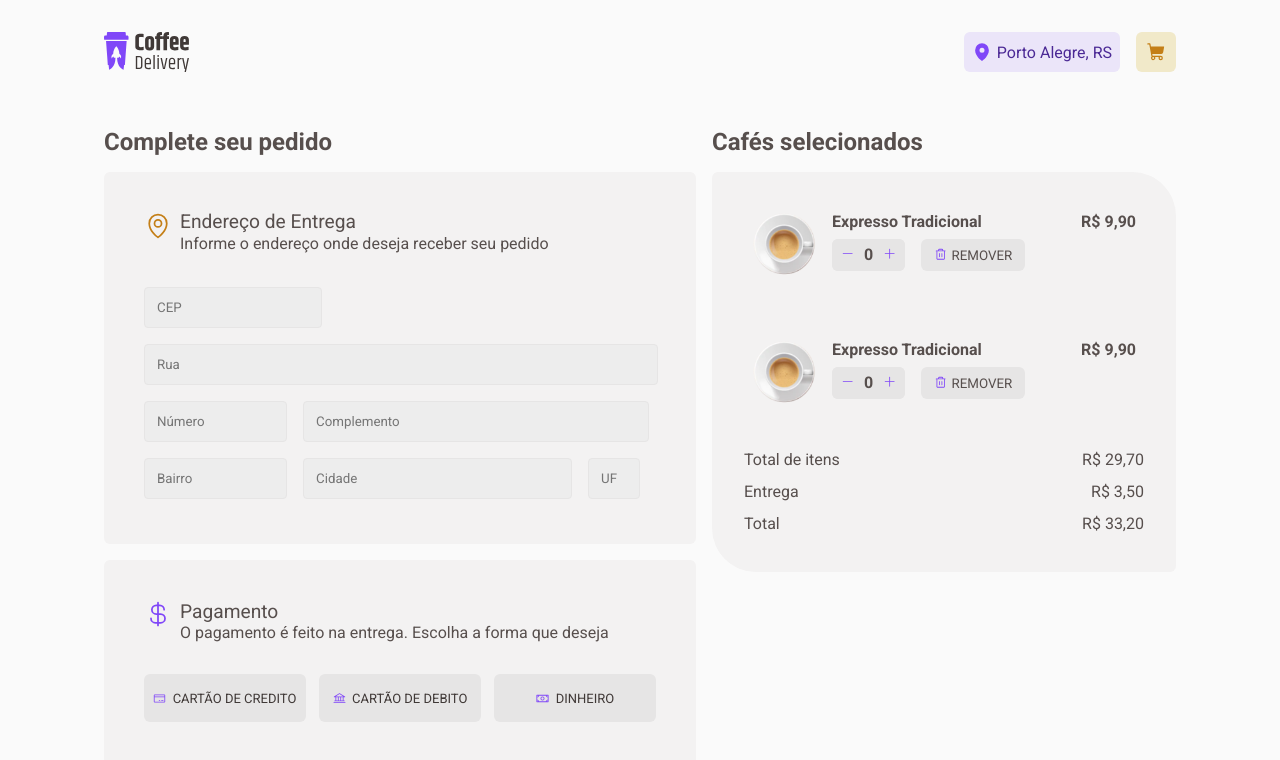
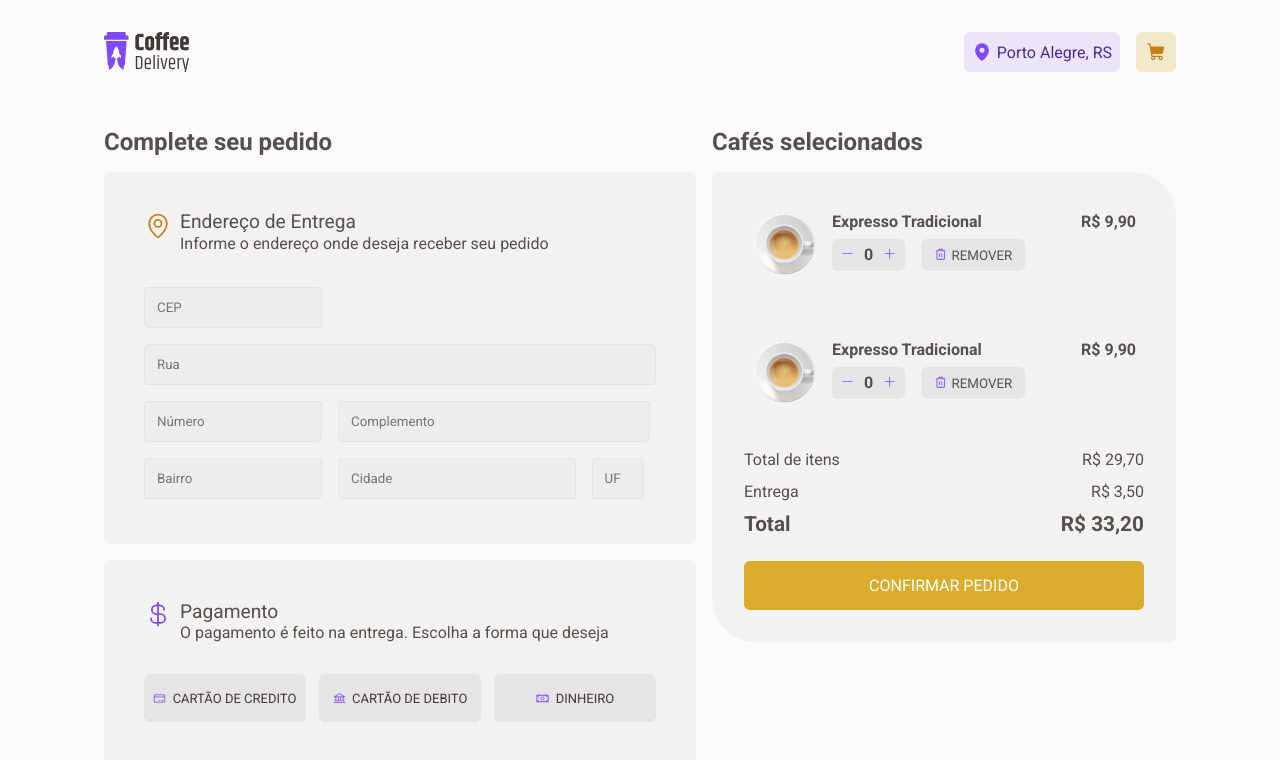
Before and after one commit to joaopfrancaf/coffe-delivey, a React (Vite) app: page /checkout in a window 1280 px wide. Shown: the top 760 px of the page. Built offline with nearby package versions, Linux system fonts and the light colour scheme.

Commit message:
checkout style done

```diff
--- a/src/pages/Checkout/index.tsx
+++ b/src/pages/Checkout/index.tsx
@@ -1,5 +1,5 @@
 import Carrinho from "../../components/Carrinho";
-import { ButtonDiv, ButtonWrapp, CheckoutTotals, DivCheckoutCarrinho, DivCheckoutCarrinhoContainer, DivCheckoutContainer, DivCheckoutSeuPedido, DivCheckoutSeuPedidoContainer, DivCheckoutSeuPedidoEndereco, DivDescricao, DivForm, DivPagamento, InputStyled } from "./style";
+import { ButtonDiv, ButtonWrapp, CheckoutTotals, DivCheckoutCarrinho, DivCheckoutCarrinhoContainer, DivCheckoutContainer, DivCheckoutSeuPedido, DivCheckoutSeuPedidoContainer, DivCheckoutSeuPedidoEndereco, DivDescricao, DivForm, DivPagamento, FinishButton, InputStyled } from "./style";
 import { MapPin, CurrencyDollar, CreditCard, Bank, Money } from "@phosphor-icons/react";
 
 export default function Checkout() {
@@ -19,12 +19,12 @@ export default function Checkout() {
                         </DivCheckoutSeuPedidoEndereco>
 
                         <DivForm>
-                            <InputStyled placeholder="CEP" />
-                            <InputStyled placeholder="Rua" size={68} />
-                            <InputStyled placeholder="Número" size={15} />
-                            <InputStyled placeholder="Complemento" size={44} />
-                            <InputStyled placeholder="Bairro" size={15} />
-                            <InputStyled placeholder="Cidade" size={33} />
+                            <InputStyled placeholder="CEP"  />
+                            <InputStyled placeholder="Rua"  id="rua" className="inputrua"/>
+                            <InputStyled placeholder="Número"/>
+                            <InputStyled placeholder="Complemento"  className="inputcomplemento"/>
+                            <InputStyled placeholder="Bairro"  />
+                            <InputStyled placeholder="Cidade"  className="inputcidade" />
                             <InputStyled placeholder="UF" size={2} />
                         </DivForm>
                     </DivCheckoutSeuPedido>
@@ -57,8 +57,10 @@ export default function Checkout() {
                     <CheckoutTotals>
                         <div><span>Total de itens</span><span>R$ 29,70</span></div>
                         <div><span>Entrega</span><span>R$ 3,50</span></div>
-                        <div><span>Total</span><span>R$ 33,20</span></div>
+                        <div className="total"><span>Total</span><span>R$ 33,20</span></div>
                     </CheckoutTotals>
+                    <FinishButton>CONFIRMAR PEDIDO</FinishButton>
+
                 </DivCheckoutCarrinho>
             </DivCheckoutCarrinhoContainer>
 
--- a/src/pages/Checkout/style.ts
+++ b/src/pages/Checkout/style.ts
@@ -57,6 +57,18 @@ export const InputStyled = styled('input', {
     backgroundColor: '$--base---input',
     border: '1px solid #E6E5E5',
     borderRadius: 4,
+
+    '&.inputrua': {
+        width: '100%'
+    },
+
+    '&.inputcomplemento': {
+        width: '60.9%'
+    },
+
+    '&.inputcidade': {
+        width: '46.4%'
+    }
 })
 
 export const DivPagamento = styled ('div', {
@@ -152,6 +164,28 @@ export const CheckoutTotals = styled('div', {
     div: {
         display: 'flex',
         justifyContent: 'space-between',
-        lineHeight: '2rem'
+        lineHeight: '2rem',
+
+        '&.total': {
+            fontSize: '1.3rem',
+            fontWeight: '700'
+        }
+    },
+})
+
+export const FinishButton = styled('button', {
+    marginTop: '1.3rem',
+    height: '3.1rem',
+
+    backgroundColor: '$--brand-----yellow',
+    borderRadius: 6,
+    borderStyle: 'none',
+    color: '$--base---white',
+    fontSize: '1rem',
+    cursor: 'pointer',
+
+    '&:hover': {
+        backgroundColor: '$--brand-----yellow--dark'
     }
+
 })
```
Also changed, not shown: src/components/Card/index.tsx (added), src/components/Card/style.ts (added).
